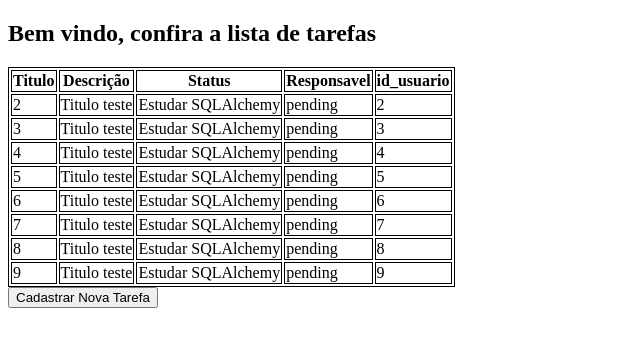
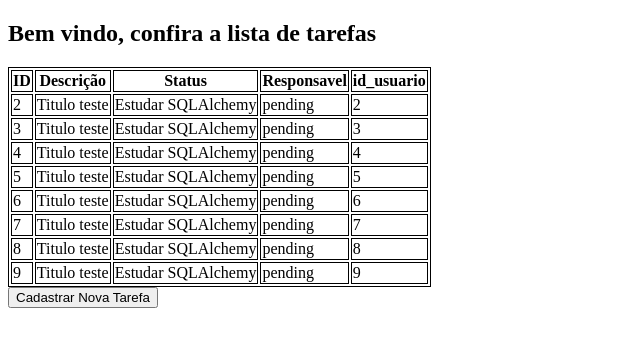
Before and after one commit to JoaoPedro-SA/Api-Flask-Simple, a Flask app: page / in a window 1280 px wide. Shown: the top 347 px of the page, without its empty margins (0-640 px from the left). Run offline with Flask 3, Linux system fonts and the light colour scheme; data comes from the database, SQL or seed files in the repository.

Commit message:
Update index.html

```diff
--- a/view/templates/index.html
+++ b/view/templates/index.html
@@ -16,7 +16,7 @@
     <h2>Bem vindo, confira a lista de tarefas</h2>
     <table>
       <tr>
-        <th>Titulo</th>
+        <th>ID</th>
         <th>Descrição</th>
         <th>Status</th>
         <th>Responsavel</th>
```
